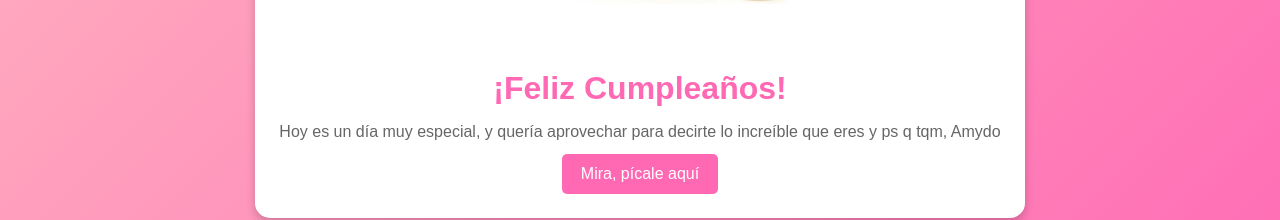
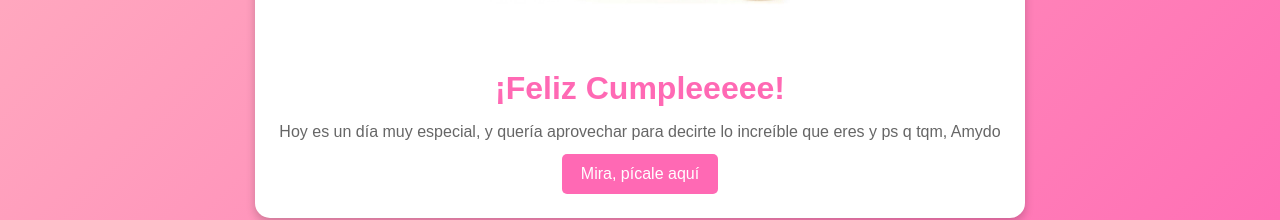
Before and after one commit to CarlosE08/HBd.github.io, a plain HTML site: page index.html in a window 1280 px wide. Shown: the part 398-618 px from the top of the page. Drawn offline with Linux system fonts and the light colour scheme.

Commit message:
Update birthday greeting to add enthusiasm

```diff
--- a/index.html
+++ b/index.html
@@ -105,7 +105,7 @@
 <body>
     <div class="card">
         <img src="gatoamy.png" alt="Imagen de cumpleaños">
-        <h1>¡Feliz Cumpleaños!</h1>
+        <h1>¡Feliz Cumpleeeee!</h1>
         <p>Hoy es un día muy especial, y quería aprovechar para decirte lo increíble que eres y ps q tqm, Amydo</p>
         <button class="button" onclick="showEmojis()">Mira, pícale aquí</button>
     </div>
```
